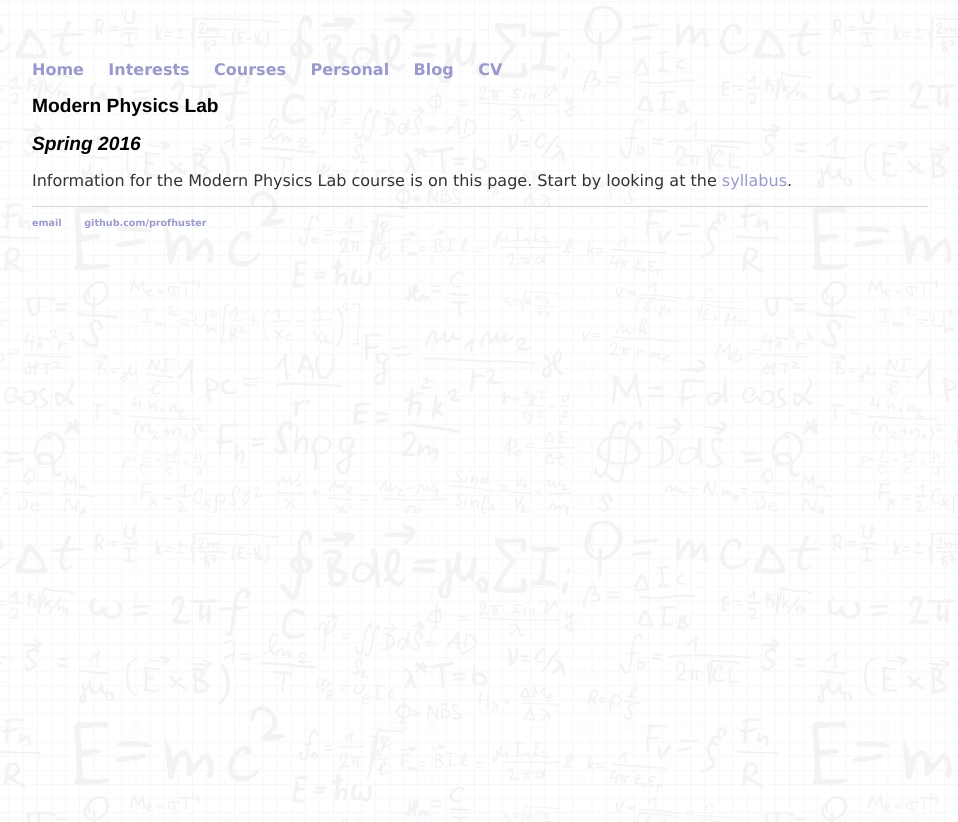
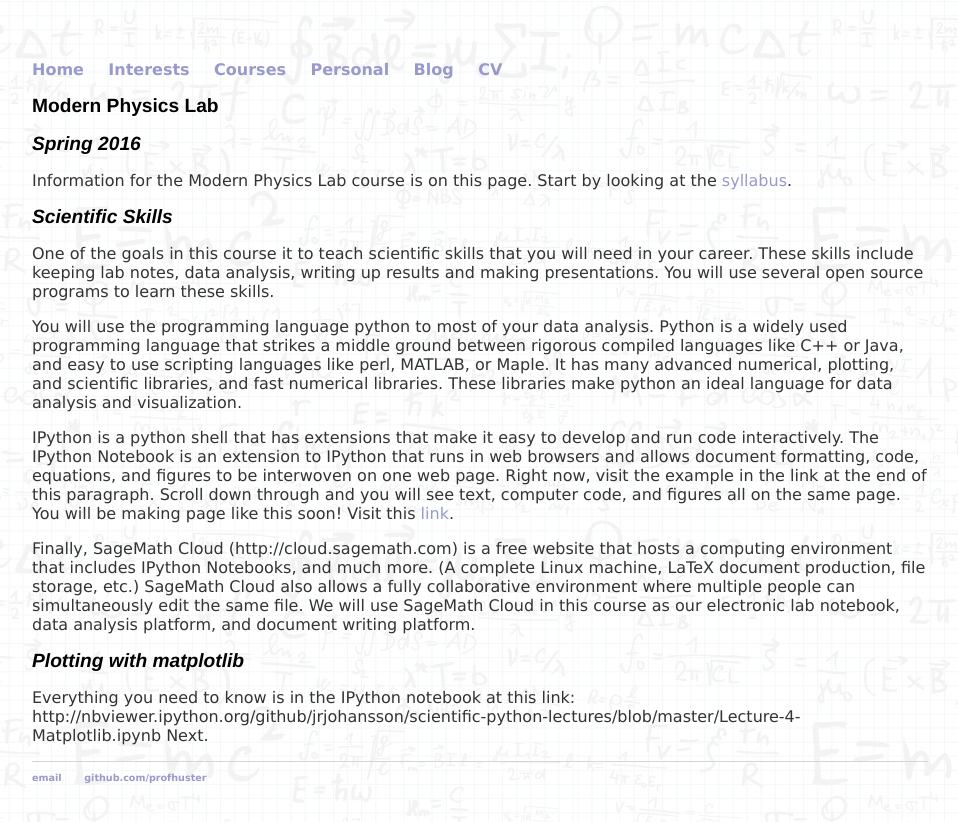
Before and after one commit to profhuster/profhuster.github.io, a Jekyll site: the page built from courses/ModPhysLab/index.md, in a window 1280 px wide. Shown: the top 822 px of the page, without its empty margins (160-1118 px from the left). Built offline with Jekyll 4.4.1, drawn with Linux system fonts in a browser that asks for light colours.

Commit message:
Update index.md

```diff
--- a/courses/ModPhysLab/index.md
+++ b/courses/ModPhysLab/index.md
@@ -5,3 +5,18 @@ title: Modern Physics Lab
 # Modern Physics Lab
 ## Spring 2016
 Information for the Modern Physics Lab course is on this page. Start by looking at the [syllabus](Syllabus).
+
+## Scientific Skills
+One of the goals in this course it to teach scientific skills that you will need in your career. These skills include keeping lab notes, data analysis, writing up results and making presentations. You will use several open source programs to learn these skills.
+
+You will use the programming language python to most of your data analysis. Python is a widely used programming language that strikes a middle ground between rigorous compiled languages like C++ or Java, and easy to use scripting languages like perl, MATLAB, or Maple. It has many advanced numerical, plotting, and scientific libraries, and fast numerical libraries. These libraries make python an ideal language for data analysis and visualization.
+
+IPython is a python shell that has extensions that make it easy to develop and run code interactively. The IPython Notebook is an extension to IPython that runs in web browsers and allows document formatting, code, equations, and figures to be interwoven on one web page. Right now, visit the example in the link at the end of this paragraph. Scroll down through and you will see text, computer code, and figures all on the same page. You will be making page like this soon! Visit this [link](http://nbviewer.ipython.org/github/jrjohansson/scientific-python-lectures/blob/master/Lecture-4-Matplotlib.ipynb).
+
+Finally, SageMath Cloud (http://cloud.sagemath.com) is a free website that hosts a computing environment that includes IPython Notebooks, and much more. (A complete Linux machine, LaTeX document production, file storage, etc.) SageMath Cloud also allows a fully collaborative environment where multiple people can simultaneously edit the same file.
+We will use SageMath Cloud in this course as our electronic lab notebook, data analysis platform, and document writing platform.
+
+## Plotting with matplotlib
+Everything you need to know is in the IPython notebook at this link:
+http://nbviewer.ipython.org/github/jrjohansson/scientific-python-lectures/blob/master/Lecture-4-Matplotlib.ipynb
+Next.
```
